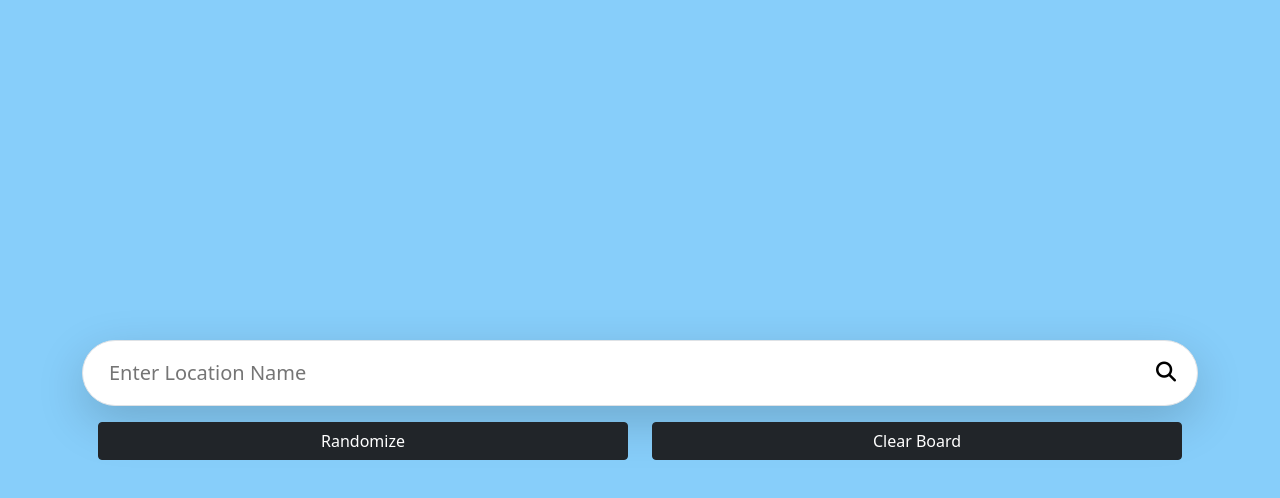
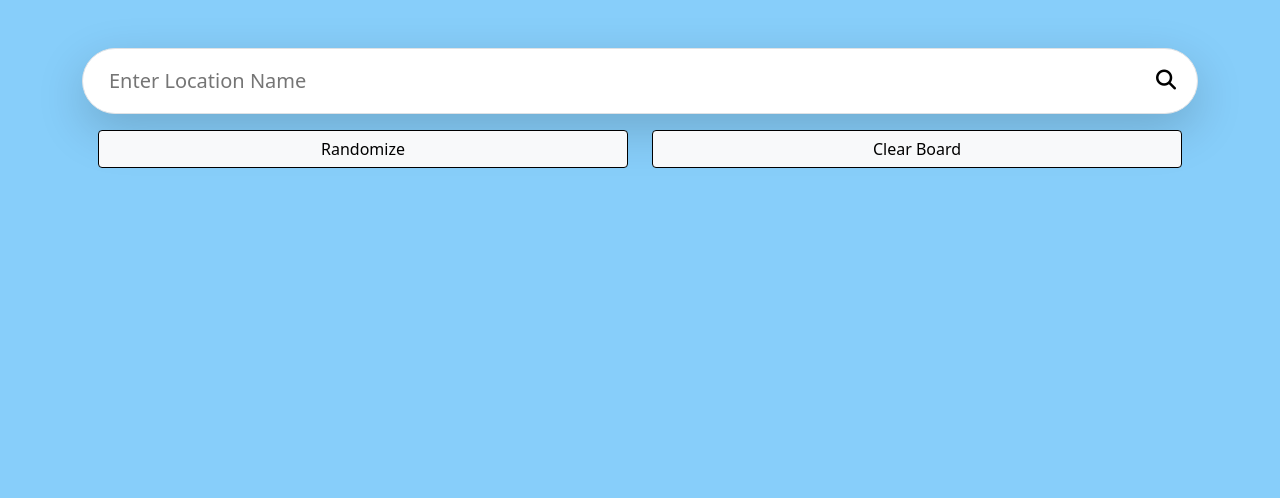
Before and after one commit to mfatir-y/weather-app-using-html-css-and-js, a plain HTML site: page index.html in a window 1280 px wide. Drawn offline with nearby package versions, Linux system fonts and the light colour scheme; no server answers.

Commit message:
Changed button styling and switched theme to black

```diff
--- a/index.html
+++ b/index.html
@@ -8,7 +8,7 @@
     <script src="https://kit.fontawesome.com/b862ca47f1.js" crossorigin="anonymous"></script>
     <link rel="stylesheet" href="styles.css">
 </head>
-<body class="d-flex align-items-center justify-items-center">
+<body class="d-flex align-items-center justify-items-center mt-5">
     <div class="container">
         <div class="header mb-4">
             <div class="search-box shadow-lg d-flex gap-2 bg-white border rounded-pill p-2 ps-4 mb-3">
@@ -16,15 +16,15 @@
                 <button class="searchButton d-block border-0"><i class="fs-5 fa-solid fa-magnifying-glass"></i></button>
             </div>
             <div class="d-flex mx-3 gap-4">
-                <button class="randomize btn btn-dark w-50" type="button">Randomize</button>
-                <button class=" clear btn btn-dark w-50" type="button">Clear Board</button>
+                <button class="randomize btn btn-light w-50" type="button">Randomize</button>
+                <button class=" clear btn btn-light w-50" type="button">Clear Board</button>
             </div>
         </div>
 
         <div class="row row-cols-1 row-cols-md-2 row-cols-lg-4 g-4 text-center mx-1">
             <!-- SAMPLE COLUMN FORMAT -->
             <!-- <div class="col">
-                <div class="card h-100 text-center shadow rounded-3">
+                <div class="card h-100 text-center shadow rounded-3 bg-dark text-white">
                     <div class="card-header pb-0 d-flex flex-direction-row justify-content-around align-items-center">
                         <div class="text-start">
                             <h4 class="city-name m-0">City Name</h4>
--- a/script.js
+++ b/script.js
@@ -16,7 +16,7 @@ function createCityCard(data) {
     col.className = 'col';
 
     var card = document.createElement('div');
-    card.className = 'card text-black h-100 text-center shadow rounded-3';
+    card.className = 'card text-black h-100 text-center shadow rounded-3 bg-dark text-white';
 
     var cardHeader = document.createElement('div');
     cardHeader.className = 'card-header pb-0 d-flex flex-direction-row justify-content-around align-items-center';
@@ -108,7 +108,6 @@ searchInput.addEventListener('keypress', function(event) {
     }
 });
 
-
 function clearBoard() {
     citiesSearchedContainer.innerHTML = '';
     console.log("Board has been cleared.");
--- a/styles.css
+++ b/styles.css
@@ -1,6 +1,5 @@
 body {
     background-color: lightskyblue;
-    height: 100vh;
 }
 
 *{
@@ -29,7 +28,16 @@ body {
     height: 70px;
 }
 
-.btn-dark:hover {
+.btn-light {
+    border: 1px solid black;
+}
+
+.btn-light:hover {
     box-shadow: 0 0 20px 0 rgba(0, 0, 0, 0.2);
-    font-weight: bold;
+    background-color: rgb(29, 29, 29);
+    color: white;
 }
+
+.row {
+    margin-bottom: 5rem;
+}
```
